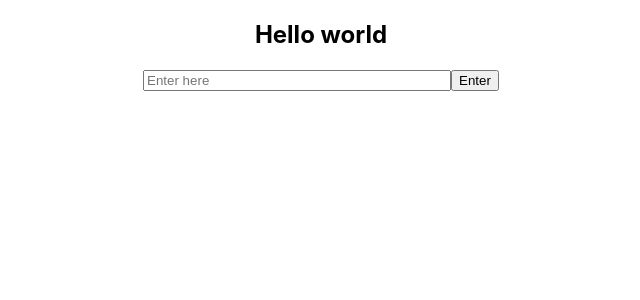
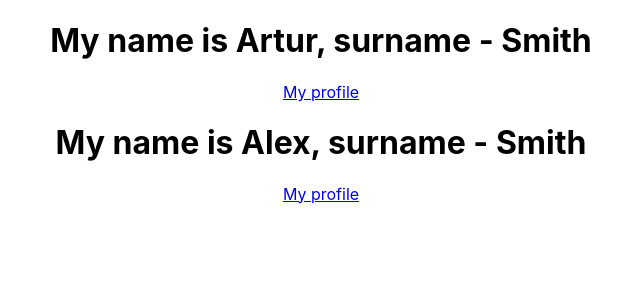
Before and after one commit to SofyaPyat/Udemy_r1_practice, a React (Create React App) app: page / in a window 1280 px wide. Shown: the top 300 px of the page, without its empty margins (319-959 px from the left). Built offline with nearby package versions, Linux system fonts and the light colour scheme.

Commit message:
try props

```diff
--- a/src/App.js
+++ b/src/App.js
@@ -1,58 +1,24 @@
 import React, {StrictMode} from 'react';
 import './App.css';
 
-const Header = () => {
-  return <h2>Hello world</h2>
-}
 
-// const Field = () => {
-//   const holder = 'Enter here';
-//   const styledField = {
-//     width: '300px',
-//     color: 'red',
-//     border: '10px'
-//   }
-//   return <input
-//           placeholder={holder}
-//           type = "text"
-//           style={styledField}/>
-// }
-
-class Field extends React.Component {
-  render() {
-    const holder = 'Enter here';
-    const styledField = {
-    width: '300px',
-    color: 'red'
-    };
-
-    return <input
-            placeholder={holder}
-            type = "text"
-            style={styledField}/>
-  }
-}
-
-
-function Btn () {
-  const text = "Log In";
-
-  const logged = true;
-  return <button>{logged ? 'Enter' : text}</button>
+function WhoAmI({name, surname, link}) {
+  return (
+    <div>
+      <h1>My name is {name()}, surname - {surname}</h1>
+      <a href={link}>My profile</a>
+    </div>
+  );
 }
 
 function App() {
   return (
     <div className="App">
-        <StrictMode>
-          <Header/>
-        </StrictMode>
-        <Field/>
-        <Btn/>
+      <WhoAmI name = {() => { return "Artur"}} surname = "Smith" link = "blabla.com"/>
+      <WhoAmI name = {() => { return "Alex"}} surname = "Smith" link = "blabla.com"/>
     </div>
   );
 }
 
 
-export {Header};
 export default App;
--- a/src/index.js
+++ b/src/index.js
@@ -2,7 +2,7 @@
 import ReactDOM from 'react-dom/client';
 import './index.css';
 import App from './App';
-import { Header } from './App';
+
 
 // const elem = <h2>Hello, world!</h2>;
 // const elem = React.createElement("h2", {className: "greetings"}, "Hello, world!")   //сначала название элемента, затем название класса для элемента, затем содержимое тега
```
Also changed, not shown: src/archiv.txt (added), 1 other file (tests, documents, lock files or other folders).
